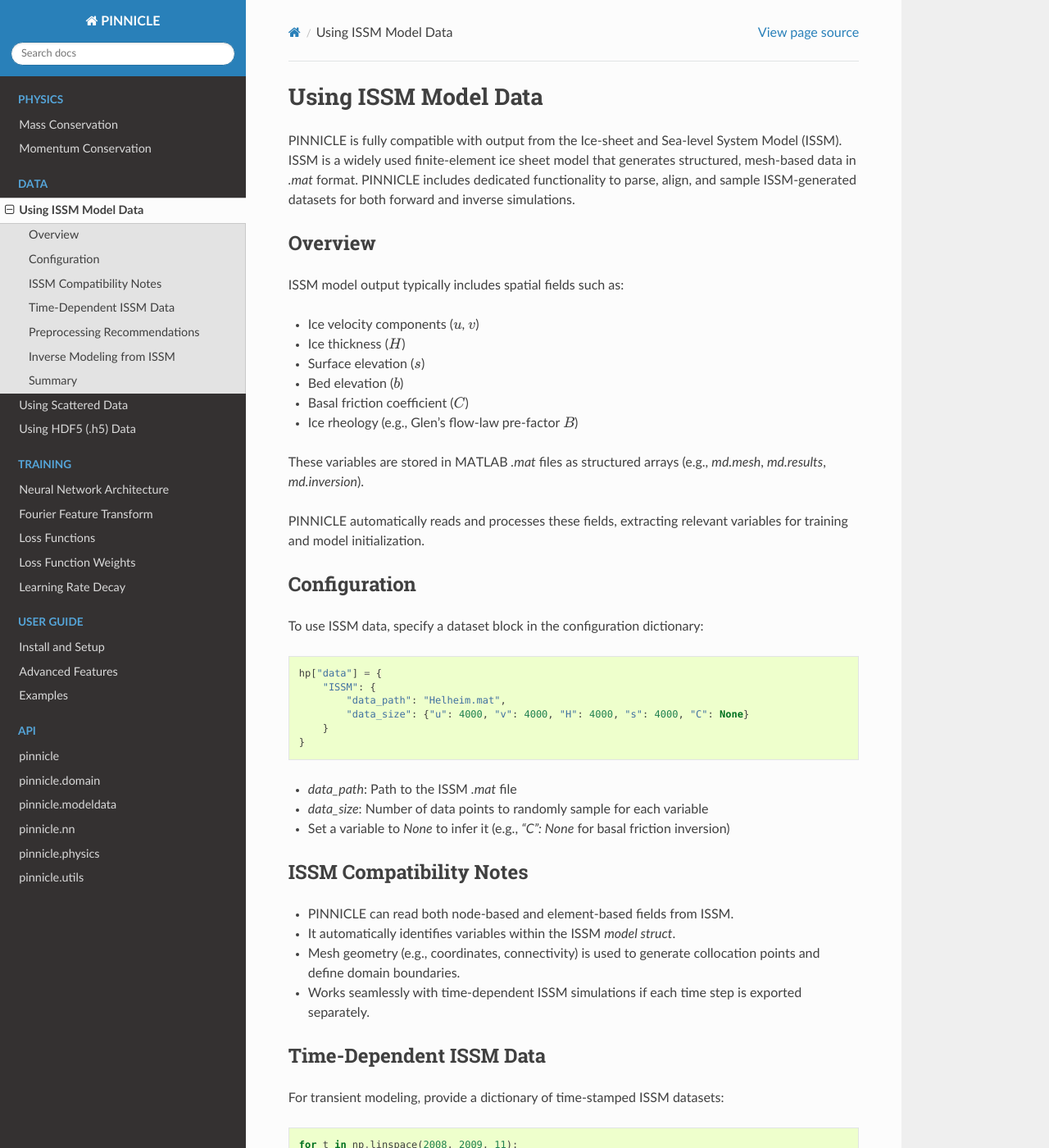
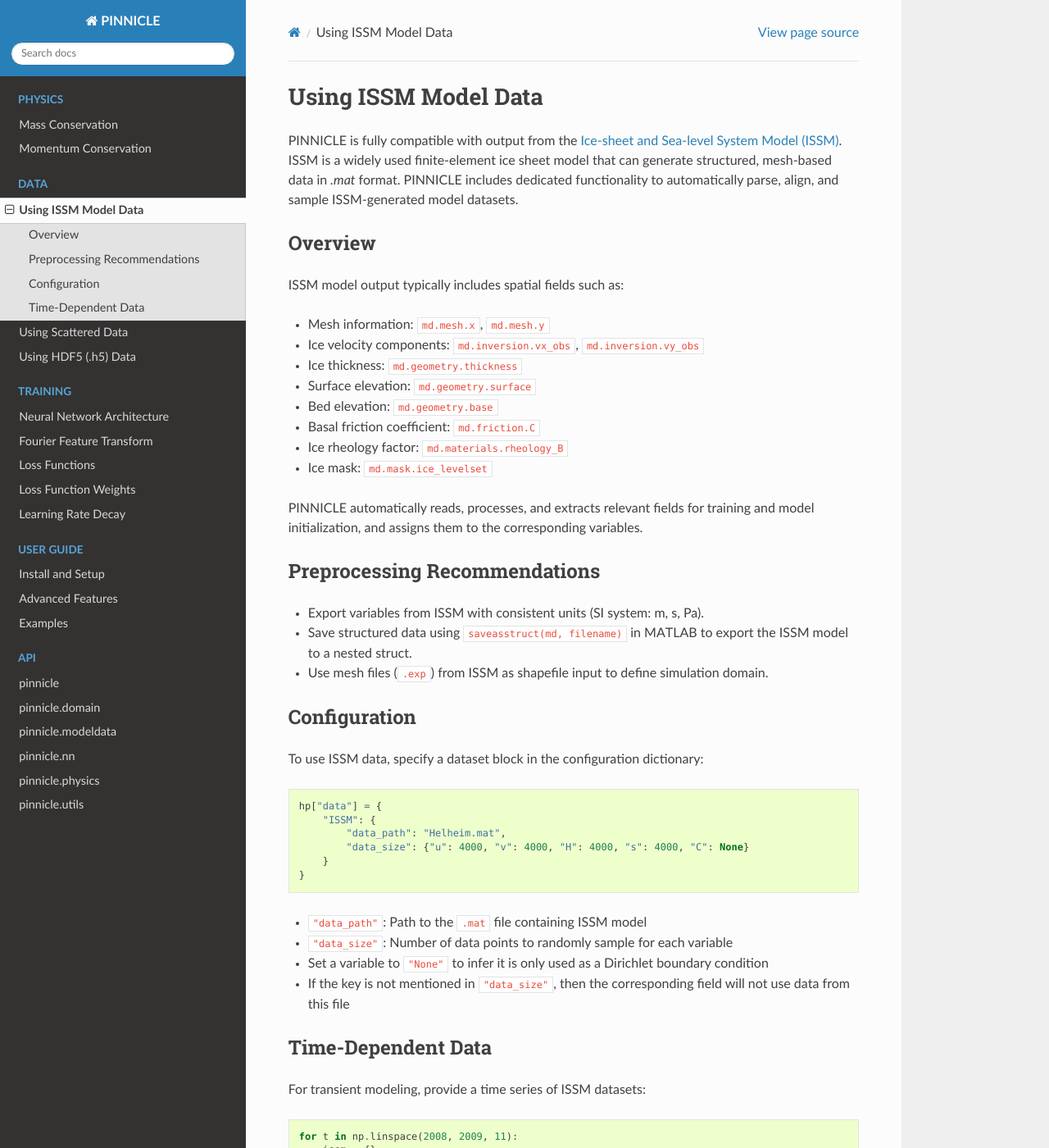
Before and after one commit to ISSMteam/PINNICLE, a Sphinx documentation site: the page built from docs/data/issm.rst, in a window 1280 px wide and 1400 px high. Shown: the whole window at 82% size. Built offline with Sphinx 7.4.7 and the Read the Docs theme 3.1.0, drawn with Linux system fonts in a browser that asks for light colours; pages that are not in the unit, such as notebooks, are missing from menus; some of the changed text lies outside the part shown.

Commit message:
finish issm data format

```diff
--- a/docs/data/issm.rst
+++ b/docs/data/issm.rst
@@ -3,23 +3,30 @@
 Using ISSM Model Data
 =====================
 
-PINNICLE is fully compatible with output from the Ice-sheet and Sea-level System Model (ISSM). ISSM is a widely used finite-element ice sheet model that generates structured, mesh-based data in `.mat` format. PINNICLE includes dedicated functionality to parse, align, and sample ISSM-generated datasets for both forward and inverse simulations.
+PINNICLE is fully compatible with output from the `Ice-sheet and Sea-level System Model (ISSM) <https://github.com/ISSMteam/ISSM>`_. ISSM is a widely used finite-element ice sheet model that can generate structured, mesh-based data in `.mat` format. PINNICLE includes dedicated functionality to automatically parse, align, and sample ISSM-generated model datasets.
 
 Overview
 --------
 
 ISSM model output typically includes spatial fields such as:
 
-- Ice velocity components (:math:`u`, :math:`v`)
-- Ice thickness (:math:`H`)
-- Surface elevation (:math:`s`)
-- Bed elevation (:math:`b`)
-- Basal friction coefficient (:math:`C`)
-- Ice rheology (e.g., Glen’s flow-law pre-factor :math:`B`)
+- Mesh information: :code:`md.mesh.x`, :code:`md.mesh.y`
+- Ice velocity components: :code:`md.inversion.vx_obs`, :code:`md.inversion.vy_obs`
+- Ice thickness: :code:`md.geometry.thickness`
+- Surface elevation: :code:`md.geometry.surface`
+- Bed elevation: :code:`md.geometry.base`
+- Basal friction coefficient: :code:`md.friction.C`
+- Ice rheology factor: :code:`md.materials.rheology_B`
+- Ice mask: :code:`md.mask.ice_levelset`
 
-These variables are stored in MATLAB `.mat` files as structured arrays (e.g., `md.mesh`, `md.results`, `md.inversion`).
+PINNICLE automatically reads, processes, and extracts relevant fields for training and model initialization, and assigns them to the corresponding variables.
 
-PINNICLE automatically reads and processes these fields, extracting relevant variables for training and model initialization.
+Preprocessing Recommendations
+-----------------------------
+
+- Export variables from ISSM with consistent units (SI system: m, s, Pa).
+- Save structured data using :code:`saveasstruct(md, filename)` in MATLAB to export the ISSM model to a nested struct.
+- Use mesh files (:code:`.exp`) from ISSM as shapefile input to define simulation domain.
 
 Configuration
 -------------
@@ -35,22 +42,15 @@
        }
    }
 
-- `data_path`: Path to the ISSM `.mat` file
-- `data_size`: Number of data points to randomly sample for each variable
-- Set a variable to `None` to infer it (e.g., `"C": None` for basal friction inversion)
+- :code:`"data_path"`: Path to the :code:`.mat` file containing ISSM model
+- :code:`"data_size"`: Number of data points to randomly sample for each variable
+- Set a variable to :code:`"None"` to infer it is only used as a Dirichlet boundary condition
+- If the key is not mentioned in :code:`"data_size"`, then the corresponding field will not use data from this file
 
-ISSM Compatibility Notes
--------------------------
+Time-Dependent Data
+-------------------
 
-- PINNICLE can read both node-based and element-based fields from ISSM.
-- It automatically identifies variables within the ISSM `model struct`.
-- Mesh geometry (e.g., coordinates, connectivity) is used to generate collocation points and define domain boundaries.
-- Works seamlessly with time-dependent ISSM simulations if each time step is exported separately.
-
-Time-Dependent ISSM Data
-------------------------
-
-For transient modeling, provide a dictionary of time-stamped ISSM datasets:
+For transient modeling, provide a time series of ISSM datasets:
 
 .. code-block:: python
 
@@ -66,35 +66,7 @@
        issm["source"] = "ISSM"
        hp["data"][f"ISSM{t}"] = issm
 
-PINNICLE will align and sample the time series accordingly, allowing for smooth transient modeling from ISSM outputs.
+PINNICLE will align and sample the time series accordingly.
 
-Preprocessing Recommendations
------------------------------
 
-- Export variables from ISSM with consistent units (SI system: m, s, Pa).
-- Save structured data using `save -v7.3` in MATLAB to ensure compatibility with Python’s `h5py`.
-- Confirm field names (e.g., `md.results.Vx`, `md.mesh.x`) align with PINNICLE expectations.
-- Use mesh files (`.exp`) from ISSM as shapefile input to define simulation domain.
-
-Inverse Modeling from ISSM
---------------------------
-
-You can infer unobserved parameters (e.g., basal friction or rheology) by using ISSM-generated synthetic observations and omitting the target from the input:
-
-.. code-block:: python
-
-   "C": None  # PINNICLE will solve for basal friction to match other fields
-
-This is demonstrated in:
-- **Example 1:** Helheim inverse problem
-- **Example 2:** Joint inference on Pine Island Glacier
-
-Summary
--------
-
-ISSM integration in PINNICLE allows for:
-- Direct reuse of model output for PINN training
-- High-fidelity benchmarking and inversion
-- Seamless transition from traditional models to PINNs
-
-See the `Examples <examples.html>`_ section for full demonstrations using ISSM input.
+See the `Examples <../pinnicle_examples.html>`_ section for full demonstrations using ISSM input.
```
